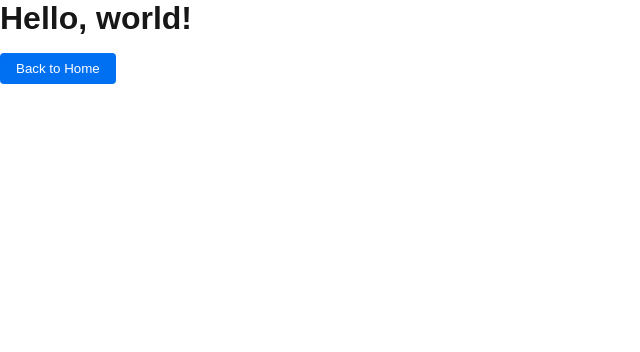
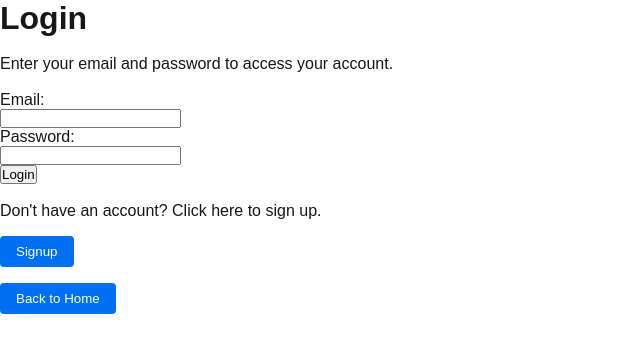
Before and after one commit to 1lec/job-tracker, a Next.js app in the folder frontend/my-app/: page /login in a window 1280 px wide. Shown: the top 352 px of the page, without its empty margins (0-640 px from the left). Built offline with nearby package versions, Linux system fonts and the light colour scheme.

Commit message:
Finish login page

```diff
--- a/frontend/my-app/src/app/login/page.js
+++ b/frontend/my-app/src/app/login/page.js
@@ -8,7 +8,33 @@ export default function HelloPage() {
 
   return (
     <main>
-      <h1>Hello, world!</h1>
+      <h1>Login</h1><br></br>
+      <p>Enter your email and password to access your account.</p><br></br>
+      <form>
+        <label htmlFor="email">Email:</label><br></br>
+        <input type="email" id="email" name="email" required></input><br></br>
+
+        <label htmlFor="password">Password:</label><br></br>
+        <input type="password" id="password" name="password" required></input><br></br>
+        <input type="submit" value="Login"></input>
+      </form><br></br>
+
+      <p>Don't have an account? Click here to sign up.</p>
+      <button
+        onClick={() => router.push('/signup')}
+        style={{
+          marginTop: '1rem',
+          padding: '0.5rem 1rem',
+          backgroundColor: '#0070f3',
+          color: '#fff',
+          border: 'none',
+          borderRadius: '4px',
+          cursor: 'pointer'
+        }}
+      >
+        Signup
+      </button><br></br>
+
       <button
         onClick={() => router.push('/')}
         style={{
```
Also changed, not shown: frontend/my-app/src/app/signup/page.js (+10 -10 lines).
